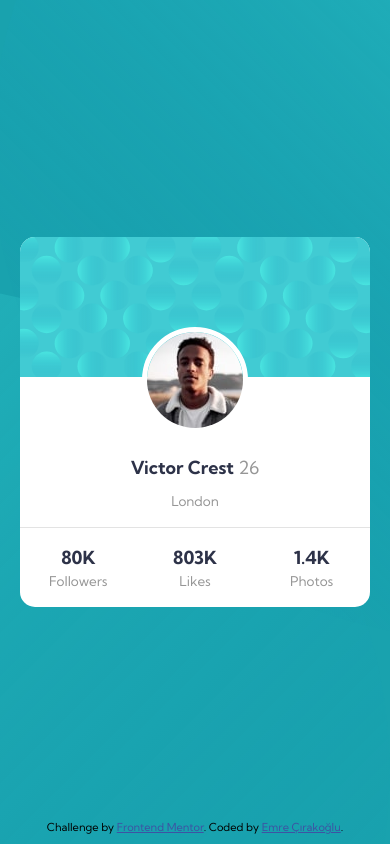
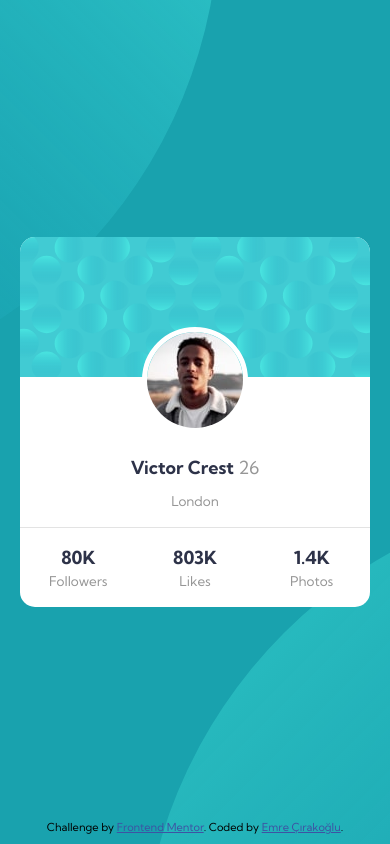
Before and after one commit to emrecirakoglu/profile-card-component-main, a plain HTML site: page index.html in a window 390 px wide. Drawn offline with Linux system fonts and the light colour scheme.

Commit message:
first challange completed.

```diff
--- a/style.scss
+++ b/style.scss
@@ -90,6 +90,17 @@ body {
     z-index: -1;
 }
 
+@media (max-width: 480px) {
+    .bg-top {
+        top: -578px;
+        left: -758px;
+    }
+    .bg-bottom {
+        bottom: -628px;
+        right: -728px;
+    }
+}
+
 .attribution {
     font-size: 11px;
     text-align: center;
```
Also changed, not shown: index.html (line endings or trailing spaces), style.css.
